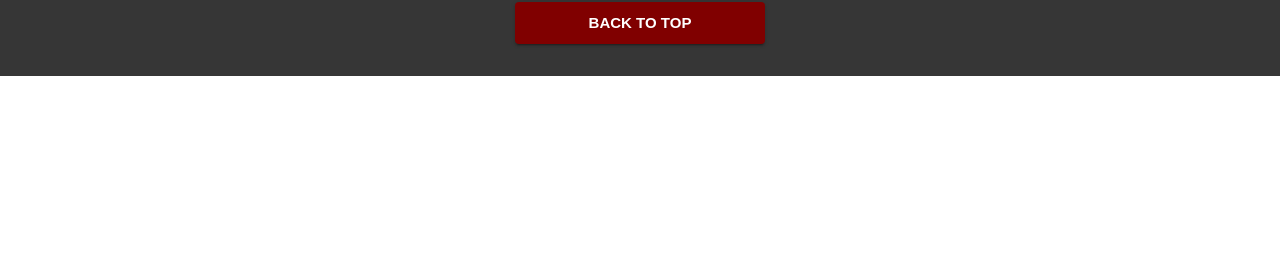
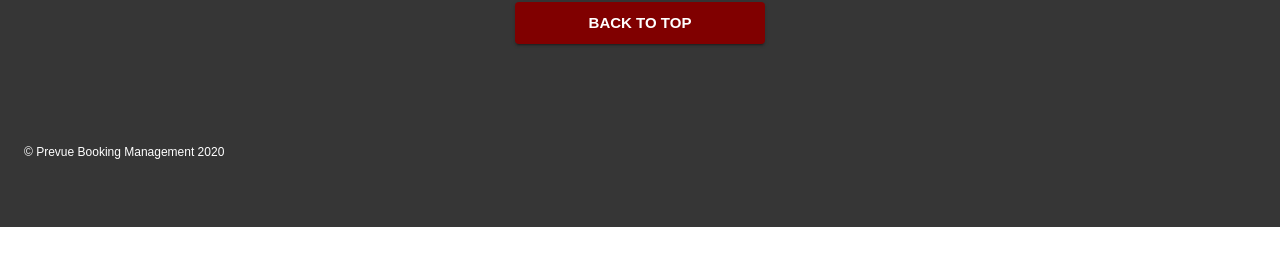
Before and after one commit to kpatton567/p465-group9-front-end, a React (Create React App) app in the folder reactjs/: page /movies in a window 1280 px wide. Shown: the part 439-704 px from the top of the page. Built offline with nearby package versions, Linux system fonts and the light colour scheme; no server answers.

Commit message:
more tweaks..

```diff
--- a/reactjs/src/modules/views/AppFooter.js
+++ b/reactjs/src/modules/views/AppFooter.js
@@ -63,7 +63,7 @@ export default function AppFooter() {
         <Grid container spacing={5}>
           <Grid item>
             <Typography variant="caption">
-              {'Text of the footer goes here'}
+              {'© Prevue Booking Management 2020'}
             </Typography>
           </Grid>
 
--- a/reactjs/src/modules/views/MovieBooking.js
+++ b/reactjs/src/modules/views/MovieBooking.js
@@ -28,6 +28,10 @@ import ListItemAvatar from '@material-ui/core/ListItemAvatar';
 import ImageIcon from '@material-ui/icons/Image';
 import WorkIcon from '@material-ui/icons/Work';
 import './MovieBooking.css';
+import AppFooter from './AppFooter';
+
+
+
 const mainFeaturedPost = {
     title: 'Title of the movie',
     description:
@@ -213,7 +217,8 @@ export default function MovieBooking() {
                     {/* </main> */}
                 </div>
             </Container>
-            {/* <Footer title="Footer" description="Something here to give the footer a purpose!" /> */}
+
+            <AppFooter/>
         </React.Fragment>
     );
 }
--- a/reactjs/src/modules/views/MoviesPage.js
+++ b/reactjs/src/modules/views/MoviesPage.js
@@ -16,6 +16,8 @@ import { withTheme } from '@material-ui/styles';
 import Typography from '../components/Typography';
 import axios from 'axios';
 import theme from '../theme';
+import AppFooter from './AppFooter';
+
 
 
   const icon = {
@@ -82,6 +84,7 @@ import theme from '../theme';
   };
 
 
+
 class MoviesPage extends Component {
   constructor(props) {
     super(props);
@@ -124,6 +127,7 @@ class MoviesPage extends Component {
           </div>
           <Container style={cardGrid} maxWidth="lg">
             {/* End hero unit */}
+
             {/* Generate cards based on number of elements in 'cards' array */}
             <Grid container spacing={4}>
               {cards.map((card) => (
@@ -168,6 +172,8 @@ class MoviesPage extends Component {
             </Button>
           </Container>
         </section>
+
+        <AppFooter/>
       </React.Fragment>
     );
   }
```
